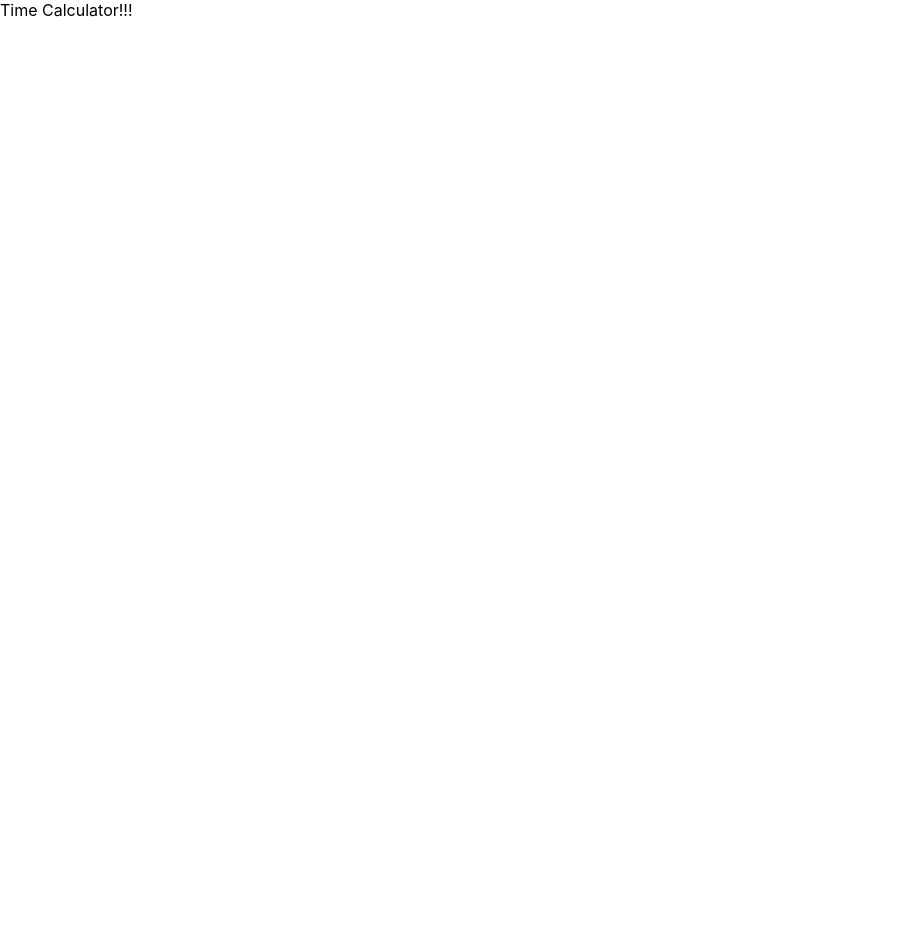
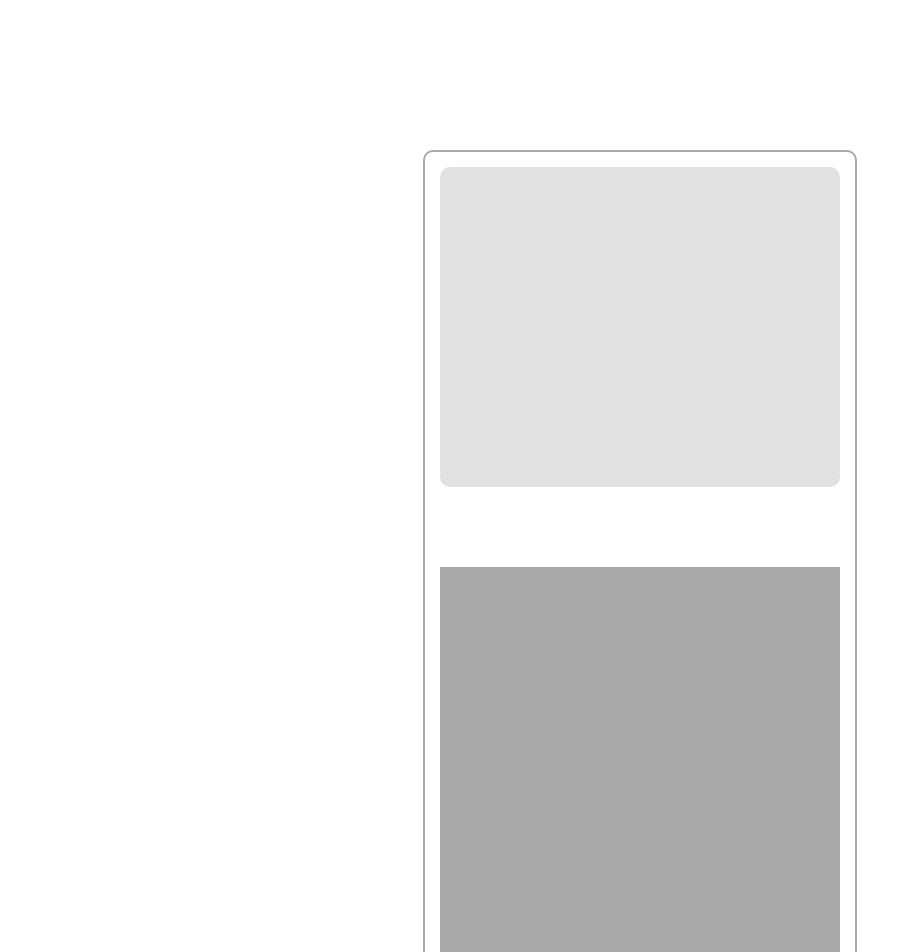
Before and after one commit to iastanley/time-calc-app-web, a React (Create React App) app: page / in a window 1280 px wide. Shown: the top 952 px of the page, without its empty margins (0-916 px from the left). Before the commit the page ends 800 px from the top, so only its background shows below. Built offline with nearby package versions, Linux system fonts and the light colour scheme.

Commit message:
added styled-components and the basic UI layout

```diff
--- a/package.json
+++ b/package.json
@@ -10,9 +10,11 @@
     "@types/node": "^12.20.16",
     "@types/react": "^17.0.14",
     "@types/react-dom": "^17.0.9",
+    "@types/styled-components": "^5.1.15",
     "react": "^17.0.2",
     "react-dom": "^17.0.2",
     "react-scripts": "4.0.3",
+    "styled-components": "^5.3.3",
     "typescript": "^4.3.5",
     "web-vitals": "^1.1.2"
   },
--- a/src/App.tsx
+++ b/src/App.tsx
@@ -1,10 +1,11 @@
 import React from 'react';
+import Calculator from './components/Calculator';
 import { TimeParser } from './timeUtils/time-parser';
 
 const App: React.FC = () => {
   const timeParser = new TimeParser();
   timeParser.parseExpression('04:00pm + 5hr');
-  return <div>Time Calculator!!!</div>;
+  return <Calculator />;
 }
 
 export default App;
--- /dev/null
+++ b/src/components/ButtonGrid/ButtonGrid.tsx
@@ -0,0 +1,12 @@
+import React from 'react';
+import styled from 'styled-components';
+
+export const ButtonGrid: React.FC = () => {
+  return <ButtonGridWrapper></ButtonGridWrapper>
+}
+
+const ButtonGridWrapper = styled.div`
+  height: 50%;
+  width: 100%;
+  background: #aaa;
+`;
--- /dev/null
+++ b/src/components/Calculator.tsx
@@ -0,0 +1,27 @@
+import React from 'react';
+import styled from 'styled-components';
+import { Display } from './Display/Display';
+import { ControlButtons } from './ControlButtons/ControlButtons';
+import { ButtonGrid } from './ButtonGrid/ButtonGrid';
+
+const Calculator: React.FC = () => {
+  return <CalculatorWrapper>
+    <Display />
+    <ControlButtons />
+    <ButtonGrid />
+  </CalculatorWrapper>;
+}
+
+export default Calculator;
+
+const CalculatorWrapper = styled.div`
+  display: flex;
+  flex-direction: column;
+  width: 400px;
+  height: 800px;
+  margin: 150px auto;
+  border: 2px solid #aaaaaa;
+  border-radius: 10px;
+  padding: 15px;
+`;
+CalculatorWrapper.displayName = 'Calculator';
--- /dev/null
+++ b/src/components/ControlButtons/ControlButtons.tsx
@@ -0,0 +1,14 @@
+import React from 'react';
+import styled from 'styled-components';
+
+export const ControlButtons: React.FC = () => {
+  return <ControlButtonWrapper></ControlButtonWrapper>
+}
+
+const ControlButtonWrapper = styled.div`
+  display: flex;
+  justify-content: space-between;
+  align-items: center;
+  height: 10%;
+  width: 100%;
+`;
--- /dev/null
+++ b/src/components/Display/Display.tsx
@@ -0,0 +1,13 @@
+import React from 'react';
+import styled from 'styled-components';
+
+export const Display: React.FC = () => {
+  return <DisplayWrapper></DisplayWrapper>;
+}
+
+const DisplayWrapper = styled.div`
+  background: #e1e1e1;
+  border-radius: 10px;
+  width: 100%;
+  height: 40%;
+`;
```
Also changed, not shown: 1 other file (tests, documents, lock files or other folders).
